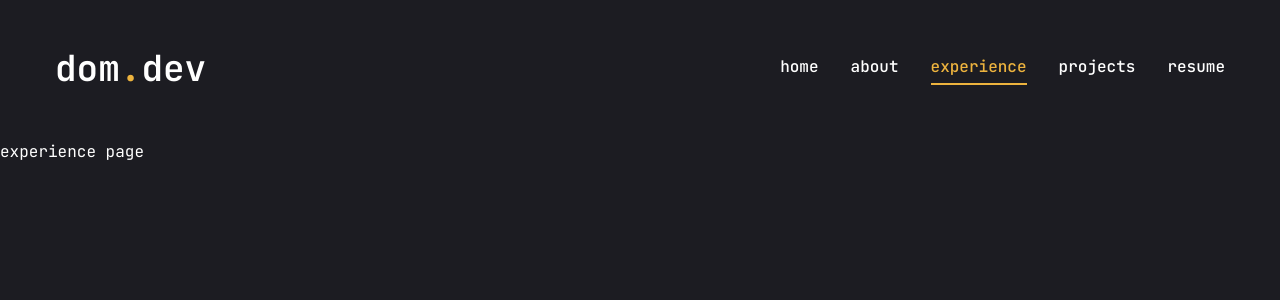
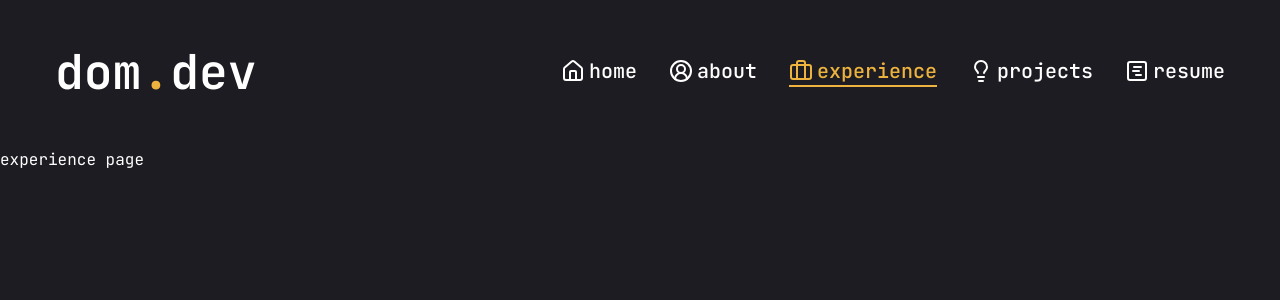
Before and after one commit to Dominique-Legaspi/portfolio, a Next.js app: page /experience in a window 1280 px wide. Shown: the top 300 px of the page. Built offline with nearby package versions, Linux system fonts and the light colour scheme.

Commit message:
nav icons

```diff
--- a/components/BlindsTransition.jsx
+++ b/components/BlindsTransition.jsx
@@ -17,11 +17,11 @@ const BlindsTransition = () => {
                         <Blinds/>
                     </div>
                 </div>
-{/*
-                <motion.div
+
+                {/* <motion.div
                 className="h-screen w-screen fixed bg-primary top-0 pointer-events-none"
                 initial={{opacity: 1}}
-                animate={{opacity: 0, transition: {delay: 0.2, duration: 0.4, ease: 'easeInOut'}}}
+                animate={{opacity: 0, transition: {delay: 0.2, duration: 0.4, ease: 'easeOut'}}}
                 /> */}
 
             </AnimatePresence>
--- a/components/Header.jsx
+++ b/components/Header.jsx
@@ -9,7 +9,7 @@ const Header = () => {
     <header className="py-8 xl:py-12 text-white">
         <div className="container mx-auto flex justify-between items-center">
             <Link href="/">
-                <h1 className="text-4xl font-semibold">
+                <h1 className="text-5xl font-semibold">
                     dom<span className="text-accent">.</span>dev
                 </h1>
             </Link>
--- a/components/MobileNav.jsx
+++ b/components/MobileNav.jsx
@@ -4,27 +4,36 @@ import { Sheet, SheetContent, SheetTrigger } from '@/components/ui/sheet'
 import { usePathname } from 'next/navigation'
 import Link from 'next/link';
 import { CiMenuFries } from 'react-icons/ci'
+import { House, CircleUserRound, Briefcase, Lightbulb, SquareChartGantt } from 'lucide-react'
+
 
 const links = [
     {
         name: "home",
-        path: "/"
+        path: "/",
+        icon: <House/>
     },
     {
-        name: "about",
-        path: "/about"
+        name: 'about',
+        path: "/about",
+        icon: <CircleUserRound/>
     },
     {
-        name: "experience",
-        path: "/experience"
-    },    {
-        name: "projects",
-        path: "/projects"
-    },    {
-        name: "resume",
-        path: "/resume"
+        name: 'experience',
+        path: "/experience",
+        icon: <Briefcase/>
     },
-]
+    {
+        name: 'projects',
+        path: "/projects",
+        icon: <Lightbulb/>
+    },
+    {
+        name: 'resume',
+        path: "/resume",
+        icon: <SquareChartGantt/>
+    },
+];
 
 const MobileNav = () => {
     const pathname = usePathname();
@@ -38,7 +47,7 @@ const MobileNav = () => {
                 {/* logo */}
                 <div className="mt-32 mb-40 text-center text-2xl">
                     <Link href="/">
-                        <h1 className="text-4xl font-semibold">
+                        <h1 className="text-5xl font-semibold">
                             dom<span className="text-accent">.</span>dev
                         </h1>
                     </Link>
@@ -48,9 +57,9 @@ const MobileNav = () => {
                         return <Link
                         href={link.path}
                         key={index}
-                        className={`${link.path === pathname && "text-accent border-b-2 border-accent"} text-xl hover:text-accent transition-all`}
+                        className={`${link.path === pathname && "text-accent border-b-2 border-accent"} text-2xl hover:text-accent transition-all`}
                         >
-                            {link.name}
+                            <div className="flex flex-row gap-1 justify-center items-center">{link.icon} {link.name}</div>
                         </Link>
                     })}
                 </nav>
--- a/components/Nav.jsx
+++ b/components/Nav.jsx
@@ -2,27 +2,33 @@
 
 import Link from "next/link";
 import { usePathname } from "next/navigation";
+import { House, CircleUserRound, Briefcase, Lightbulb, SquareChartGantt } from 'lucide-react'
 
 const links = [
     {
         name: "home",
-        path: "/"
+        path: "/",
+        icon: <House/>
     },
     {
         name: 'about',
         path: "/about",
+        icon: <CircleUserRound/>
     },
     {
         name: 'experience',
-        path: "/experience"
+        path: "/experience",
+        icon: <Briefcase/>
     },
     {
         name: 'projects',
         path: "/projects",
+        icon: <Lightbulb/>
     },
     {
         name: 'resume',
         path: "/resume",
+        icon: <SquareChartGantt/>
     },
 ];
 
@@ -36,8 +42,8 @@ const Nav = () => {
                     href={link.path}
                     key={index}
                     className={`${link.path === pathname && "text-accent border-b-2 border-accent"}
-                     font-medium hover:text-accent transition-all`}>
-                        {link.name}
+                     font-medium text-xl hover:text-accent transition-all`}>
+                        <div className="flex flex-row gap-1 justify-center items-center">{link.icon} {link.name}</div>
                     </Link>
                 );
             })}
--- a/components/PageTransition.jsx
+++ b/components/PageTransition.jsx
@@ -10,7 +10,7 @@ const PageTransition = ({children}) => {
     return <AnimatePresence>
             <div key={pathname}>
                 <motion.div
-                initial={{opacity: 1}}
+                initial={{opacity: 1,}}
                 animate={{
                     opacity: 0,
                     transition: {delay: 0.75, duration: 0.4, ease: "easeInOut"}}}
```
